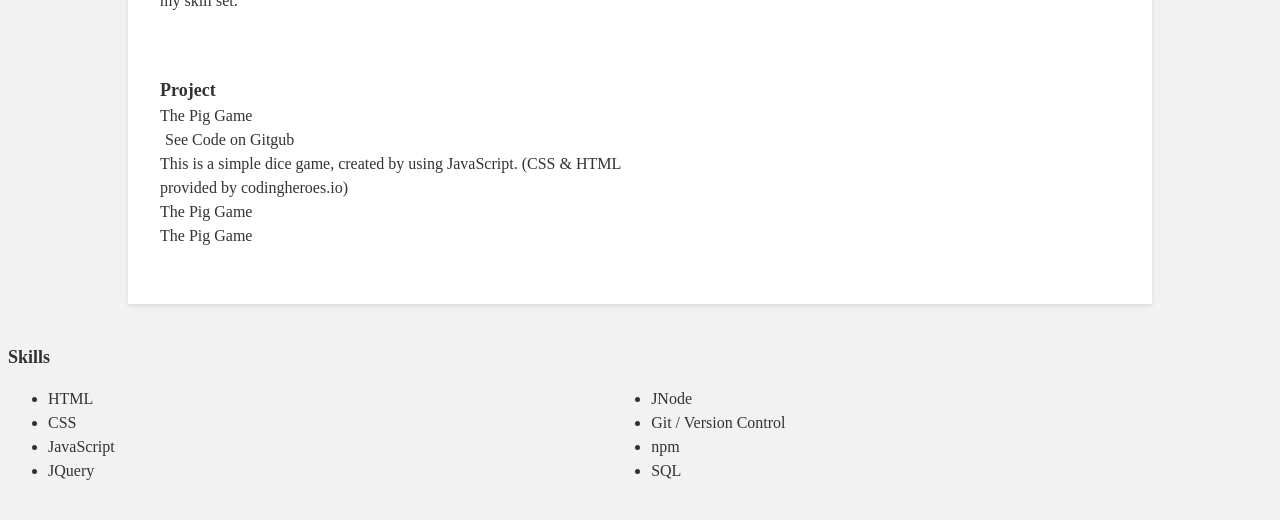
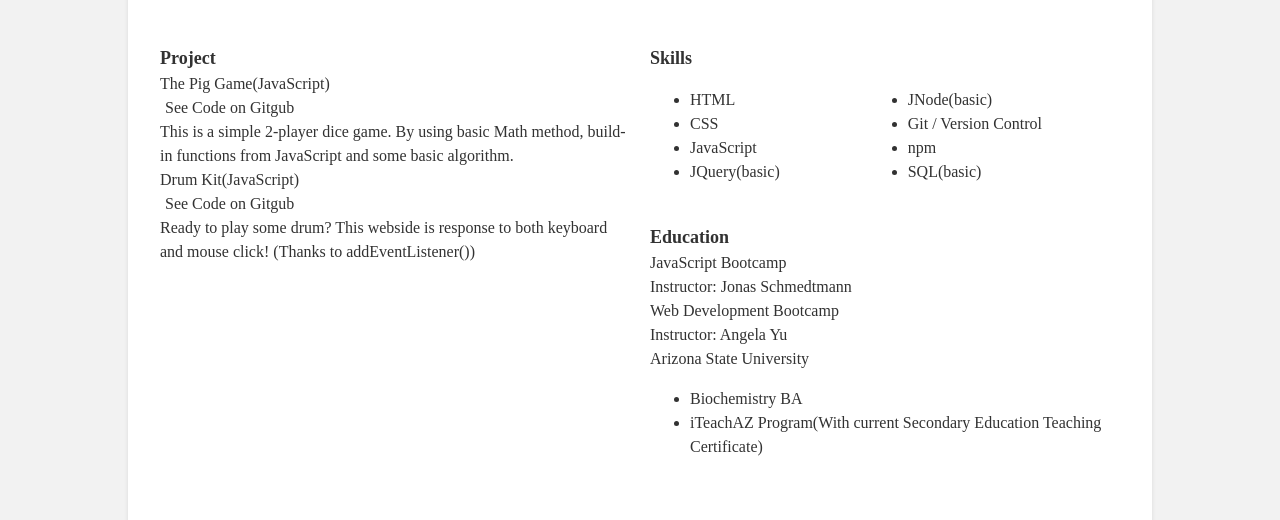
Before and after one commit to xiaoxingram/xiaoxingram.github.io, a plain HTML site: page index.html in a window 1280 px wide. Shown: the part 279-799 px from the top of the page. Drawn offline with Linux system fonts and the light colour scheme.

Commit message:
Updated info

```diff
--- a/index.html
+++ b/index.html
@@ -18,8 +18,7 @@
         </div>
         <p>
           Self-motivated web developer with good time-management looking for growth opportunities to try new technologies and grow
-          my technical skill set in a team-based atomsphere. If this job is not the perfect fit for me, I'm open and flexible to any other position
-          you may think better fits for my skill set.
+          my technical skill set in a team-based atomsphere.
         </p>
 
       </div>
@@ -61,12 +60,12 @@
 
           <div class="project">
 
-              <div class="project-name">The Pig Game</div>
-              <a href="https://github.com/xiaoxingram/The-Pig-Game.git">See Code on Gitgub</a></div>
+            <div class="project-name">The Pig Game(JavaScript)</div>
+            <a href="https://github.com/xiaoxingram/The-Pig-Game.git">See Code on Gitgub</a>
 
             <div class="project-body">
-                This is a simple dice game, created by using JavaScript.
-                (CSS & HTML provided by codingheroes.io)
+              This is a simple 2-player dice game. By using basic Math method, build-in functions from JavaScript and some basic algorithm.
+
 
             </div> <!-- End of Project-body -->
 
@@ -75,32 +74,20 @@
           <!--End of Project -->
           <div class="project">
 
-              <div class="project-name">The Pig Game</div>
-              <div class="project-skill">
+            <div class="project-name">Drum Kit(JavaScript)</div>
+            <a href="https://github.com/xiaoxingram/Drum-Kit">See Code on Gitgub</a>
 
-              </div>
             <div class="project-body">
+              Ready to play some drum?
+              This webside is response to both keyboard and mouse click! (Thanks to addEventListener())
 
             </div> <!-- End of Project-body -->
 
 
           </div>
           <!--End of Project -->
-            <div class="project">
-
-              <div class="project-name">The Pig Game</div>
-              <div class="project-skill">
 
         </div>
-              <div class="project-body">
-
-              </div> <!-- End of Project-body -->
-
-
-            </div>
-            <!--End of Project -->
-          </div>
-          <!--End of section -->
         </div> <!-- End of left container -->
         <div class="right-container">
           <div class="section">
@@ -110,14 +97,14 @@
                 <li>HTML</li>
                 <li>CSS</li>
                 <li>JavaScript</li>
-                <li>JQuery</li>
+                <li>JQuery(basic)</li>
 
               </ul>
               <ul>
-                <li>JNode</li>
+                <li>JNode(basic)</li>
                 <li>Git / Version Control</li>
                 <li>npm</li>
-                <li>SQL</li>
+                <li>SQL(basic)</li>
               </ul>
 
             </div>
@@ -126,14 +113,30 @@
           <div class="section">
             <div class="section-title">Education</div>
             <div class="project">
+              <div class="project-name">JavaScript Bootcamp </div>
+              <div class="project-body">
+                Instructor: Jonas Schmedtmann
+              </div> <!-- End of Project-body -->
+            </div>
 
+           <div class="project">
+             <div class="project-name">Web Development Bootcamp</div>
+             <div class="project-body">
+               Instructor: Angela Yu
+             </div> <!-- End of Project-body -->
+           </div>
+
+             <div class="project">
               <div class="project-name">Arizona State University</div>
-              <div class="project-skill">
-                <p>Biochemistry BA</p>
-                <p>iTeachAZ Program(With current Secondary Education Teaching Certificate)</p>
+              <div class="project-body">
+                <ul>
+                  <li>Biochemistry BA</li>
+                  <li> iTeachAZ Program(With current Secondary Education Teaching Certificate)
+</li>
+                </ul>
+
               </div>
-              <div class="project-body">
-              </div> <!-- End of Project-body -->
+
             </div>
             <!--End of Project -->
           </div><!-- End of .section -->
```
Lines whose indentation alone changed are shown as unchanged.
